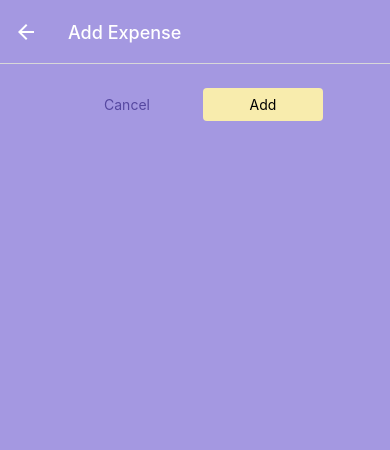
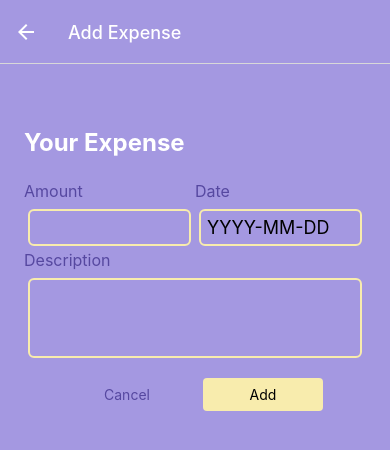
Before and after one commit to b-lauren/ExpensesApp, a React Native app: screen /ManageExpenses in a window 390 px wide. Shown: the top 450 px of the page. Built offline with nearby package versions, Linux system fonts and the light colour scheme.

Commit message:
add form

```diff
--- /dev/null
+++ b/components/ManageExpense/ExpenseForm.jsx
@@ -0,0 +1,60 @@
+import { View, StyleSheet, Text } from 'react-native';
+import { Input } from './Input';
+
+export const ExpenseForm = () => {
+  const amountChangedHandler = () => {
+    console.log('amount changed!');
+  };
+  return (
+    <View style={styles.form}>
+      <Text style={styles.title}>Your Expense</Text>
+      <View style={styles.inputRow}>
+        <Input
+          label="Amount"
+          style={styles.rowInput}
+          textInputConfig={{
+            keyboardType: 'decimal-pad',
+            //points to a function whenever a user adds something
+            onChangeText: amountChangedHandler,
+          }}
+        />
+        <Input
+          style={styles.rowInput}
+          label="Date"
+          textInputConfig={{
+            placeholder: 'YYYY-MM-DD',
+            maxLength: 10,
+            onChangeText: () => {},
+          }}
+        />
+      </View>
+
+      <Input
+        label="Description"
+        textInputConfig={{
+          multiline: true,
+          onChangeText: () => {},
+        }}
+      />
+    </View>
+  );
+};
+
+const styles = StyleSheet.create({
+  form: {
+    marginTop: 40,
+  },
+  title: {
+    fontSize: 24,
+    fontWeight: 'bold',
+    color: 'white',
+    marginBottom: 24,
+  },
+  inputRow: {
+    flexDirection: 'row',
+    justifyContent: 'space-between',
+  },
+  rowInput: {
+    flex: 1,
+  },
+});
--- /dev/null
+++ b/components/ManageExpense/Input.jsx
@@ -0,0 +1,41 @@
+import { TextInput, View, Text, StyleSheet } from 'react-native';
+import { GlobalStyles } from '../../constants/styles';
+
+export const Input = ({ label, textInputConfig, style }) => {
+  const inputStyles = [styles.input];
+
+  if (textInputConfig && textInputConfig.multiline) {
+    inputStyles.push(styles.inputMultiline);
+  }
+
+  return (
+    <View style={(styles.inputContainer, style)}>
+      <Text style={styles.label}>{label}</Text>
+      <TextInput style={inputStyles} {...textInputConfig} />
+    </View>
+  );
+};
+
+const styles = StyleSheet.create({
+  inputContainer: {
+    marginHorizontal: 4,
+    marginVertical: 8,
+  },
+  label: {
+    fontSize: 16,
+    marginBottom: 4,
+    color: GlobalStyles.primary200,
+  },
+  input: {
+    borderColor: GlobalStyles.tertiary100,
+    borderWidth: 2,
+    padding: 6,
+    borderRadius: 6,
+    fontSize: 18,
+    margin: 4,
+  },
+  inputMultiline: {
+    minHeight: 80,
+    textAlignVertical: 'top',
+  },
+});
--- a/screens/ManageExpenses.jsx
+++ b/screens/ManageExpenses.jsx
@@ -4,6 +4,7 @@ import { FontAwesome } from '@expo/vector-icons';
 import { GlobalStyles } from '../constants/styles';
 import { Button } from '../components/UI/Button';
 import { ExpensesContext } from '../store/expenses-context';
+import { ExpenseForm } from '../components/ManageExpense/ExpenseForm';
 
 export const ManageExpenses = ({ route, navigation }) => {
   const expensesCtx = useContext(ExpensesContext);
@@ -45,6 +46,7 @@ export const ManageExpenses = ({ route, navigation }) => {
 
   return (
     <View style={styles.mainContainer}>
+      <ExpenseForm />
       <View style={styles.buttonContainer}>
         <Button style={styles.buttons} mode="flat" onPress={cancelHandler}>
           Cancel
@@ -86,6 +88,7 @@ const styles = StyleSheet.create({
     alignItems: 'center',
   },
   buttons: {
+    paddingTop: 16,
     minWidth: 120,
     marginHorizontal: 8,
   },
```
